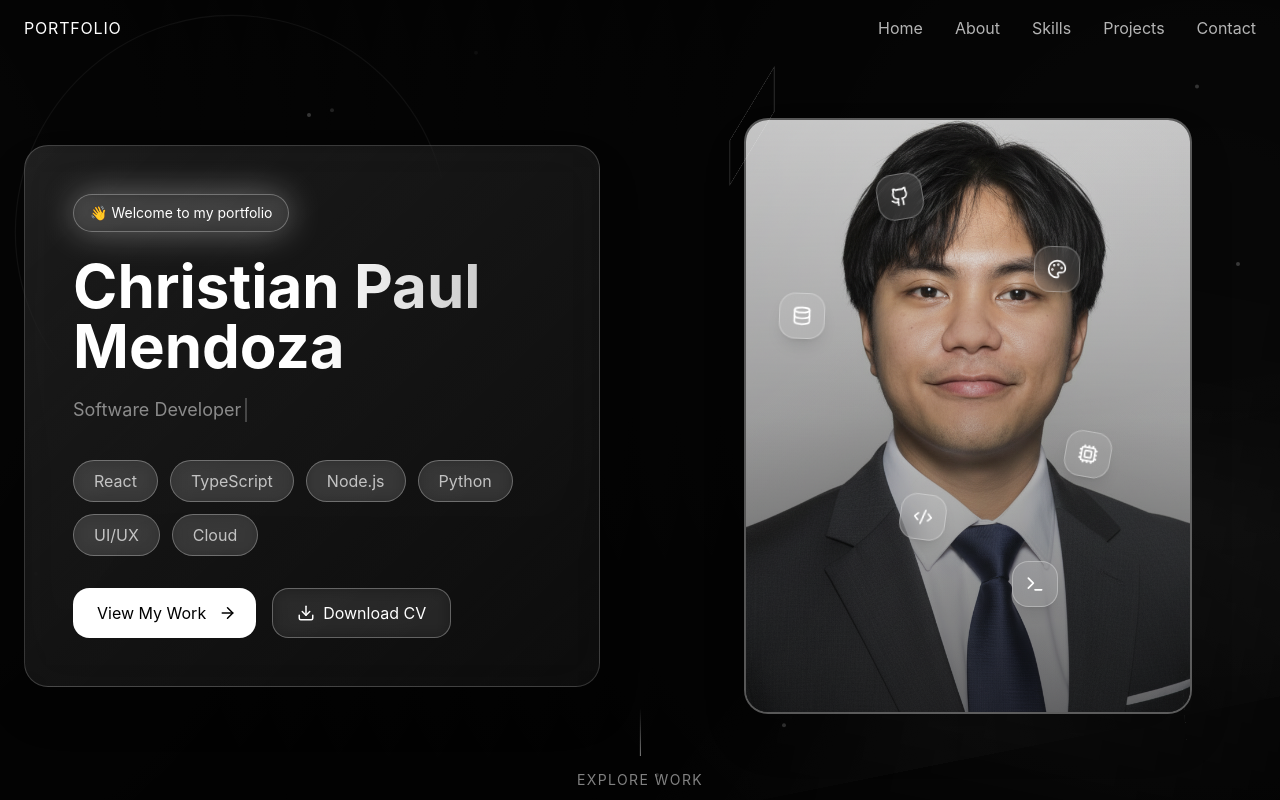
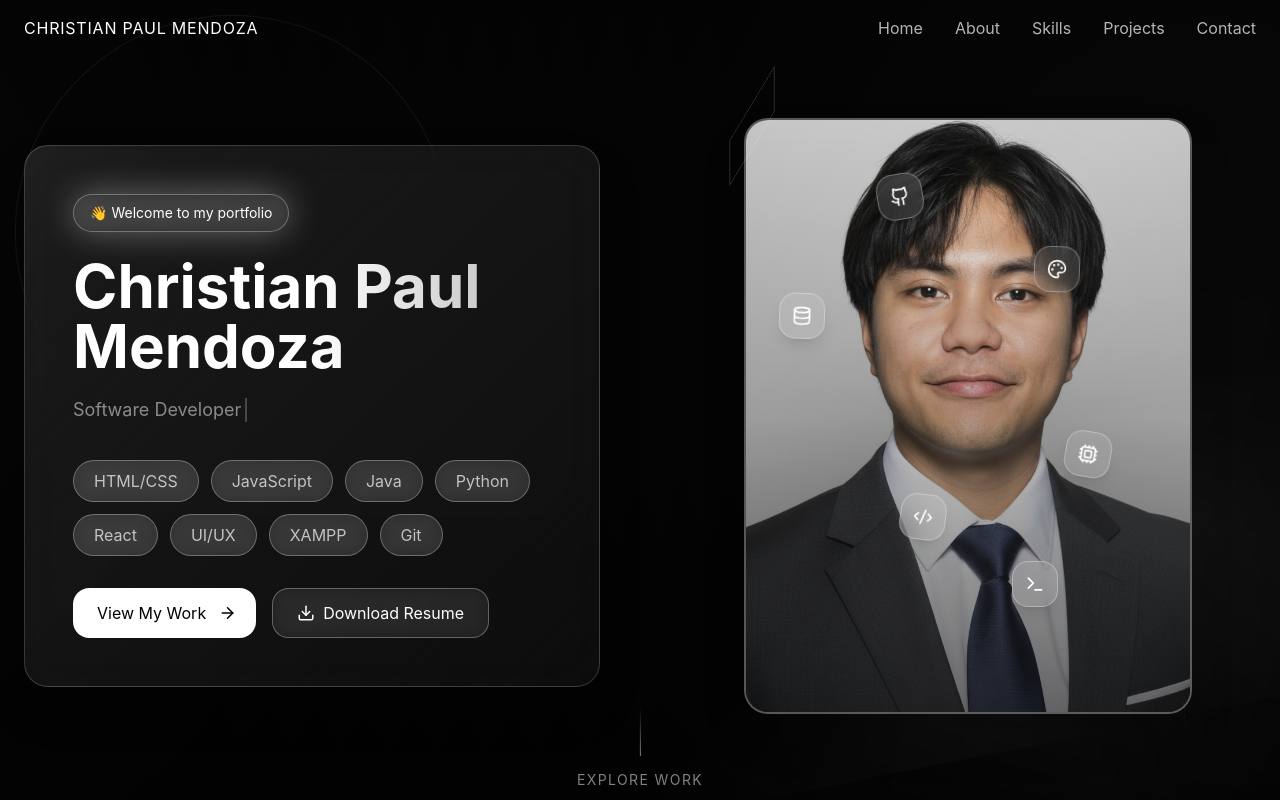
Before and after one commit to MendozaCPE/Portfolio, a React (Vite) app: page / in a window 1280 px wide. Shown: the top 800 px of the page. Built offline with nearby package versions, Linux system fonts and the light colour scheme.

Commit message:
Resume uploaded

```diff
--- a/src/components/Hero.tsx
+++ b/src/components/Hero.tsx
@@ -58,26 +58,7 @@ export function Hero() {
           }}
         ></motion.div>
 
-        {/* Floating particles */}
-        {[...Array(20)].map((_, i) => (
-          <motion.div
-            key={i}
-            className="absolute w-1 h-1 bg-white/20 rounded-full"
-            style={{
-              left: `${Math.random() * 100}%`,
-              top: `${Math.random() * 100}%`,
-            }}
-            animate={{
-              y: [0, -30, 0],
-              opacity: [0, 1, 0],
-            }}
-            transition={{
-              duration: 3 + Math.random() * 2,
-              repeat: Infinity,
-              delay: Math.random() * 2,
-            }}
-          />
-        ))}
+
 
         <motion.div
           animate={{
@@ -222,7 +203,8 @@ export function Hero() {
                   </motion.div>
                 </motion.a>
                 <motion.a
-                  href="#"
+                  href="/Mendoza Resume.pdf"
+                  download="Mendoza Resume.pdf"
                   whileHover={{
                     scale: 1.05,
                     backgroundColor: "rgba(255,255,255,0.15)",
@@ -231,7 +213,7 @@ export function Hero() {
                   className="px-6 py-3 border border-white/30 bg-white/5 backdrop-blur-sm rounded-xl flex items-center gap-2"
                 >
                   <Download size={18} />
-                  <span>Download CV</span>
+                  <span>Download Resume</span>
                 </motion.a>
               </motion.div>
             </div>
--- a/src/components/Navigation.tsx
+++ b/src/components/Navigation.tsx
@@ -26,9 +26,8 @@ export function Navigation() {
     <motion.nav
       initial={{ y: -100 }}
       animate={{ y: 0 }}
-      className={`fixed top-0 left-0 right-0 z-50 transition-all duration-300 ${
-        isScrolled ? 'bg-black/80 backdrop-blur-lg border-b border-white/10' : 'bg-transparent'
-      }`}
+      className={`fixed top-0 left-0 right-0 z-50 transition-all duration-300 ${isScrolled ? 'bg-black/80 backdrop-blur-lg border-b border-white/10' : 'bg-transparent'
+        }`}
     >
       <div className="max-w-7xl mx-auto px-6 py-4">
         <div className="flex items-center justify-between">
@@ -36,7 +35,7 @@ export function Navigation() {
             whileHover={{ scale: 1.05 }}
             className="text-white tracking-wider"
           >
-            PORTFOLIO
+            CHRISTIAN PAUL MENDOZA
           </motion.div>
 
           {/* Desktop Navigation */}
--- a/src/data/skills.ts
+++ b/src/data/skills.ts
@@ -37,4 +37,4 @@ export const skillCategories = [
     },
 ];
 
-export const heroSkills = ["React", "TypeScript", "Node.js", "Python", "UI/UX", "Cloud"];
+export const heroSkills = ["HTML/CSS", "JavaScript", "Java", "Python", "React", "UI/UX", "XAMPP", "Git"];
```
Also changed, not shown: 7 other files (tests, documents, lock files or other folders).
